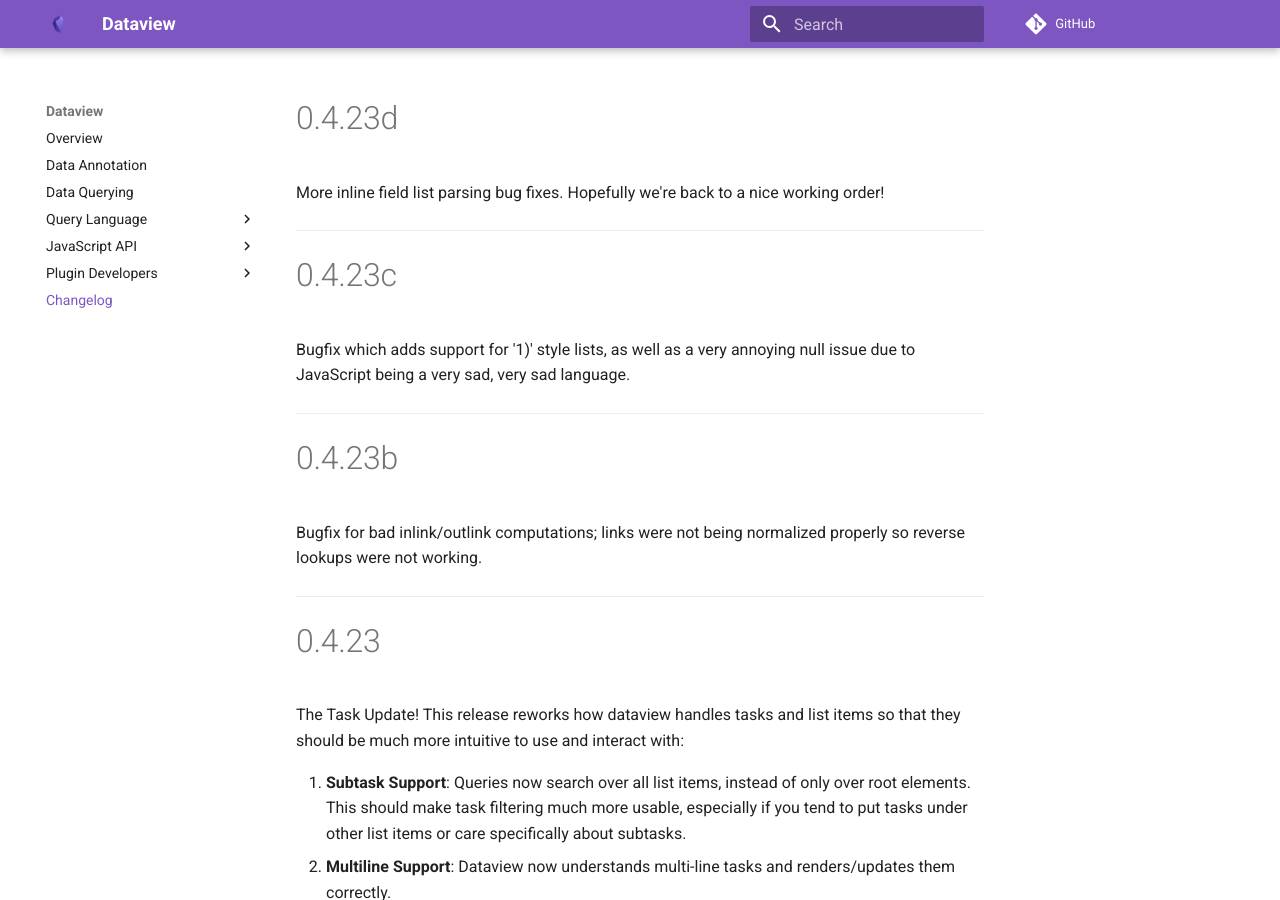
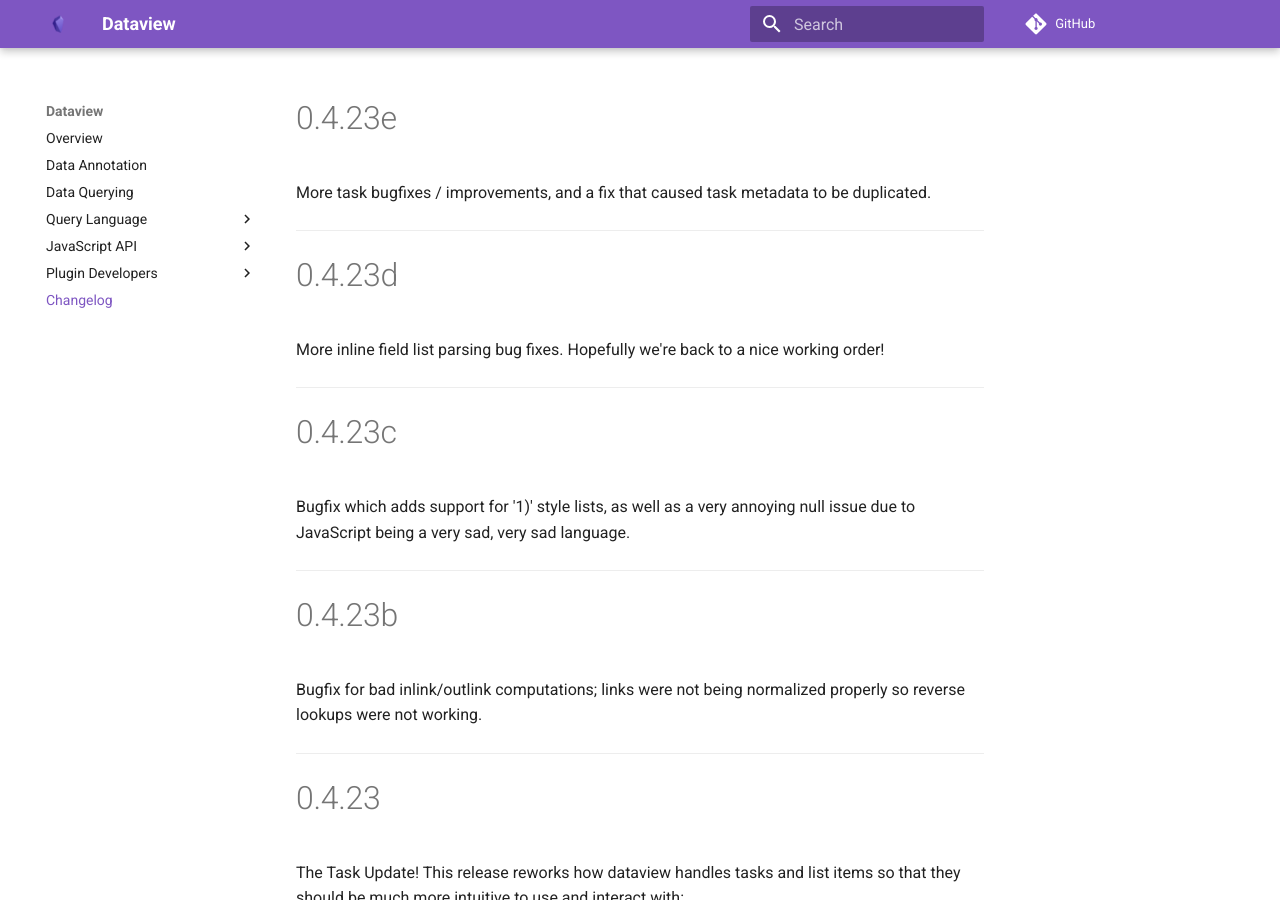
Before and after one commit to blacksmithgu/obsidian-dataview, an MkDocs documentation site: the page built from docs/docs/changelog.md, in a window 1280 px wide and 900 px high. Built offline with MkDocs 1.6.1 and Material for MkDocs 9.7.7, drawn with Linux system fonts in a browser that asks for light colours; comment, search, counter and statistics services are not loaded.

Commit message:
Auto-release 0.4.23e

```diff
--- a/docs/docs/changelog.md
+++ b/docs/docs/changelog.md
@@ -1,3 +1,9 @@
+# 0.4.23e
+
+More task bugfixes / improvements, and a fix that caused task metadata to be duplicated.
+
+---
+
 # 0.4.23d
 
 More inline field list parsing bug fixes. Hopefully we're back to a nice working order!
--- a/package.json
+++ b/package.json
@@ -1,6 +1,6 @@
 {
   "name": "obsidian-dataview",
-  "version": "0.4.23d",
+  "version": "0.4.23e",
   "description": "Advanced data views for Obsidian.md.",
   "main": "lib/index.js",
   "types": "lib/index.d.ts",
--- a/versions.json
+++ b/versions.json
@@ -70,5 +70,6 @@
   "0.4.23": "0.12.0",
   "0.4.23b": "0.12.0",
   "0.4.23c": "0.12.0",
-  "0.4.23d": "0.12.0"
+  "0.4.23d": "0.12.0",
+  "0.4.23e": "0.12.0"
 }
```
Also changed, not shown: CHANGELOG.md, manifest.json.
